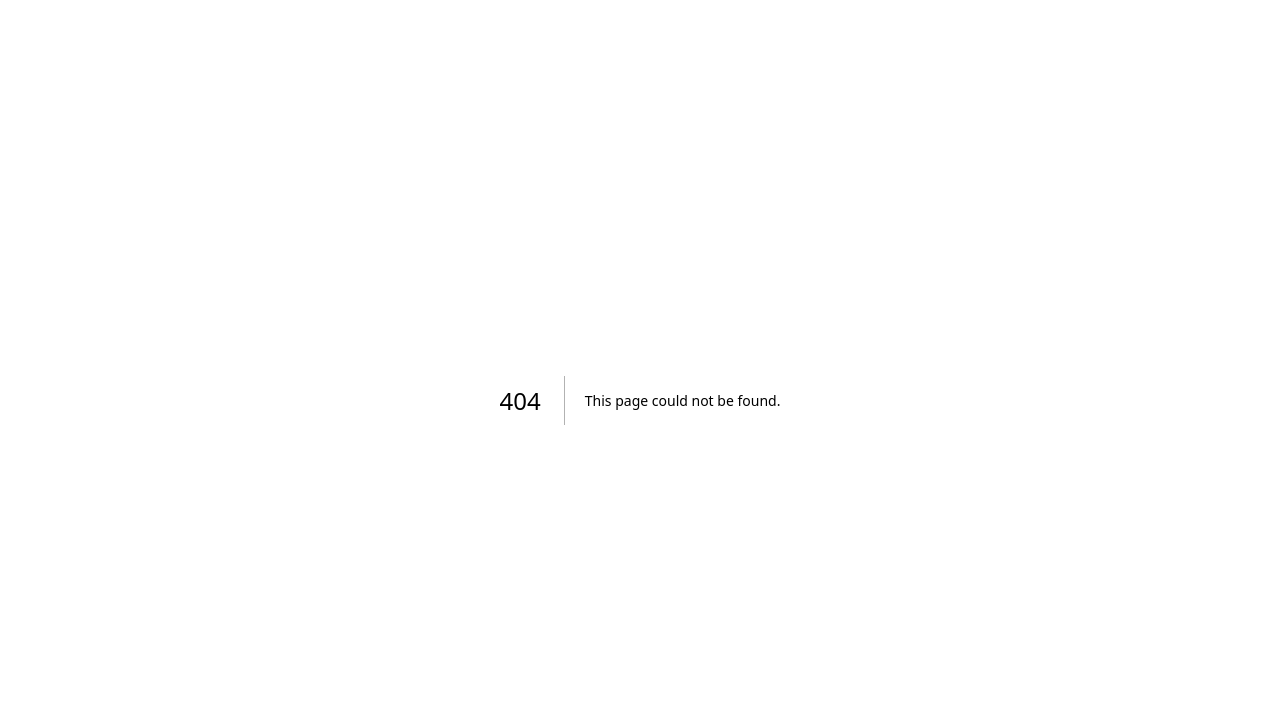
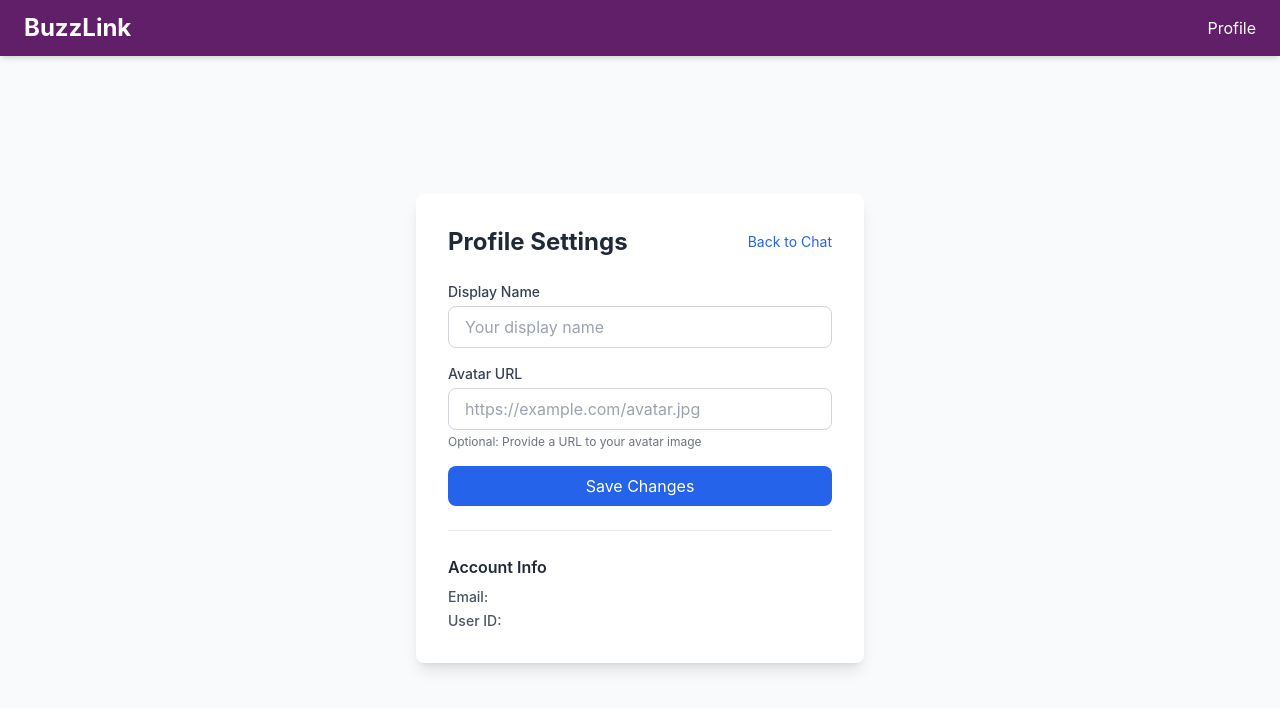
Before and after one commit to bolt162/BuzzLink, a Next.js app in the folder frontend/: page /profile in a window 1280 px wide. Before the commit this address had no page. Shown: the top 708 px of the page. Built offline with nearby package versions, Linux system fonts and the light colour scheme; no server answers.

Commit message:
Implement real-time features and UI polish
- Add user profile page with admin badge
- Implement typing indicators and presence system
- Add emoji reactions and message interactions
- Complete setup documentation and quick start guide
- Polish UI with gradient backgrounds and animations

```diff
--- /dev/null
+++ b/frontend/src/app/profile/page.tsx
@@ -0,0 +1,131 @@
+'use client';
+
+import { useState, useEffect } from 'react';
+import { useUser } from '@clerk/nextjs';
+import { updateProfile, getCurrentUser } from '@/lib/api';
+import Header from '@/components/Header';
+import Link from 'next/link';
+
+export default function ProfilePage() {
+  const { user, isLoaded } = useUser();
+  const [displayName, setDisplayName] = useState('');
+  const [avatarUrl, setAvatarUrl] = useState('');
+  const [saving, setSaving] = useState(false);
+  const [message, setMessage] = useState('');
+
+  useEffect(() => {
+    if (isLoaded && user) {
+      setDisplayName(user.fullName || user.username || '');
+      setAvatarUrl(user.imageUrl || '');
+
+      getCurrentUser().catch(console.error);
+    }
+  }, [isLoaded, user]);
+
+  const handleSave = async () => {
+    if (!displayName.trim()) {
+      setMessage('Display name is required');
+      return;
+    }
+
+    setSaving(true);
+    setMessage('');
+
+    try {
+      await updateProfile(displayName, avatarUrl);
+      setMessage('Profile updated successfully!');
+    } catch (error) {
+      console.error('Error updating profile:', error);
+      setMessage('Failed to update profile');
+    } finally {
+      setSaving(false);
+    }
+  };
+
+  if (!isLoaded) {
+    return <div className="min-h-screen flex items-center justify-center">Loading...</div>;
+  }
+
+  return (
+    <div className="min-h-screen flex flex-col bg-gray-50">
+      <Header />
+      <div className="flex-1 flex items-center justify-center p-4">
+        <div className="bg-white rounded-lg shadow-lg p-8 max-w-md w-full">
+          <div className="flex items-center justify-between mb-6">
+            <h1 className="text-2xl font-bold text-gray-800">Profile Settings</h1>
+            <Link href="/chat" className="text-blue-600 hover:underline text-sm">
+              Back to Chat
+            </Link>
+          </div>
+
+          <div className="space-y-4">
+            <div>
+              <label className="block text-sm font-medium text-gray-700 mb-1">
+                Display Name
+              </label>
+              <input
+                type="text"
+                value={displayName}
+                onChange={(e) => setDisplayName(e.target.value)}
+                className="w-full px-4 py-2 border border-gray-300 rounded-lg focus:outline-none focus:ring-2 focus:ring-blue-500"
+                placeholder="Your display name"
+              />
+            </div>
+
+            <div>
+              <label className="block text-sm font-medium text-gray-700 mb-1">
+                Avatar URL
+              </label>
+              <input
+                type="url"
+                value={avatarUrl}
+                onChange={(e) => setAvatarUrl(e.target.value)}
+                className="w-full px-4 py-2 border border-gray-300 rounded-lg focus:outline-none focus:ring-2 focus:ring-blue-500"
+                placeholder="https://example.com/avatar.jpg"
+              />
+              <p className="text-xs text-gray-500 mt-1">
+                Optional: Provide a URL to your avatar image
+              </p>
+            </div>
+
+            <button
+              onClick={handleSave}
+              disabled={saving}
+              className="w-full bg-blue-600 text-white py-2 rounded-lg hover:bg-blue-700 disabled:bg-gray-300 disabled:cursor-not-allowed transition"
+            >
+              {saving ? 'Saving...' : 'Save Changes'}
+            </button>
+
+            {message && (
+              <div
+                className={`p-3 rounded-lg text-sm ${
+                  message.includes('success')
+                    ? 'bg-green-100 text-green-800'
+                    : 'bg-red-100 text-red-800'
+                }`}
+              >
+                {message}
+              </div>
+            )}
+          </div>
+
+          <div className="mt-6 pt-6 border-t border-gray-200">
+            <h3 className="font-semibold text-gray-800 mb-2">Account Info</h3>
+            <div className="text-sm text-gray-600 space-y-1">
+              <p>
+                <span className="font-medium">Email:</span>{' '}
+                {user?.primaryEmailAddress?.emailAddress}
+              </p>
+              <p>
+                <span className="font-medium">User ID:</span> {user?.id}
+              </p>
+              {user?.publicMetadata?.isAdmin && (
+                <p className="text-yellow-600 font-medium">Admin Account</p>
+              )}
+            </div>
+          </div>
+        </div>
+      </div>
+    </div>
+  );
+}
```
Also changed, not shown: frontend/src/types/index.ts (added, +38 -0 lines), 2 other files (tests, documents, lock files or other folders).
